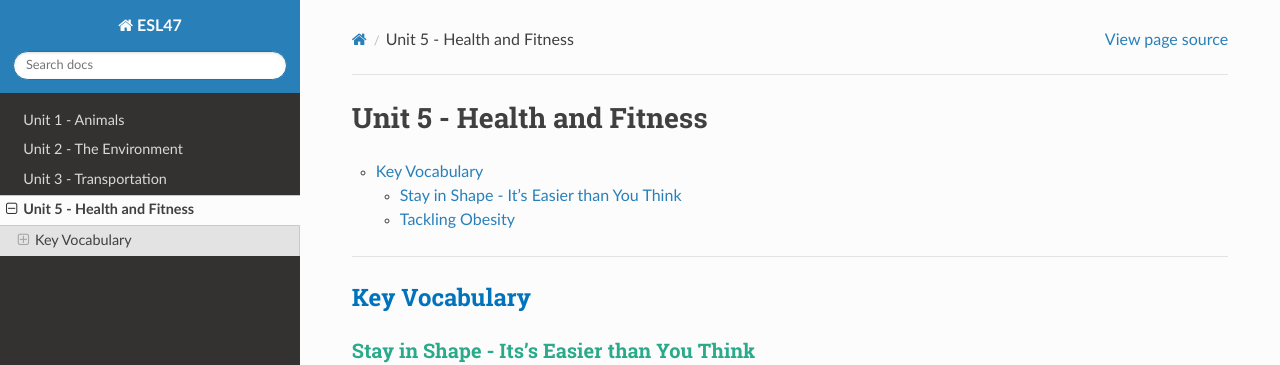
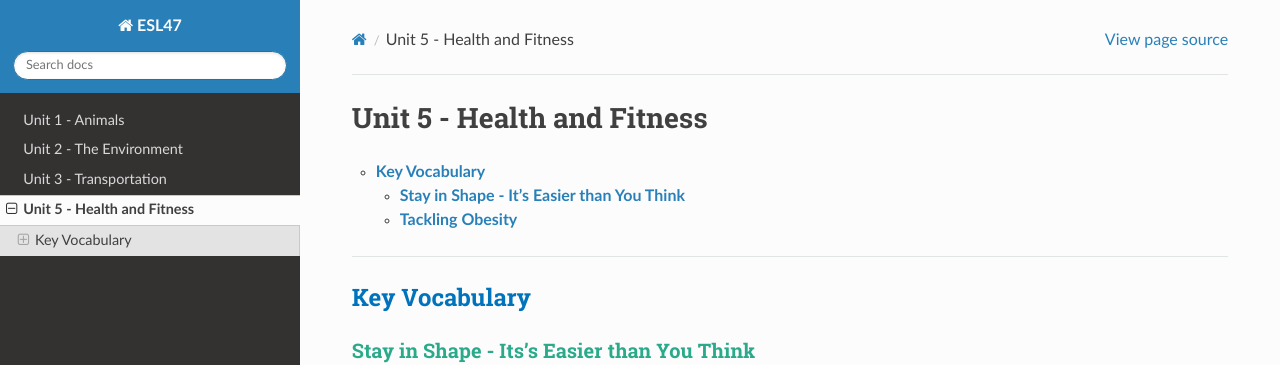
Before and after one commit to vpa24/ESL-47---Intermediate-Low-Integrated-Reading-Writing, a Sphinx documentation site: the page built from docs/source/unit5.md, in a window 1280 px wide. Shown: the top 365 px of the page. Built offline with Sphinx 7.4.7 and the Read the Docs theme 2.0.0, drawn with Linux system fonts in a browser that asks for light colours.

Commit message:
added fw-bold for links

```diff
--- a/docs/source/_static/css/custom.css
+++ b/docs/source/_static/css/custom.css
@@ -94,3 +94,7 @@ ul li {
 #welcome-to-the-documentation-for-esl47 li.toctree-l2 {
   display: none;
 }
+
+ul.simple li a {
+  font-weight: bold;
+}
```
